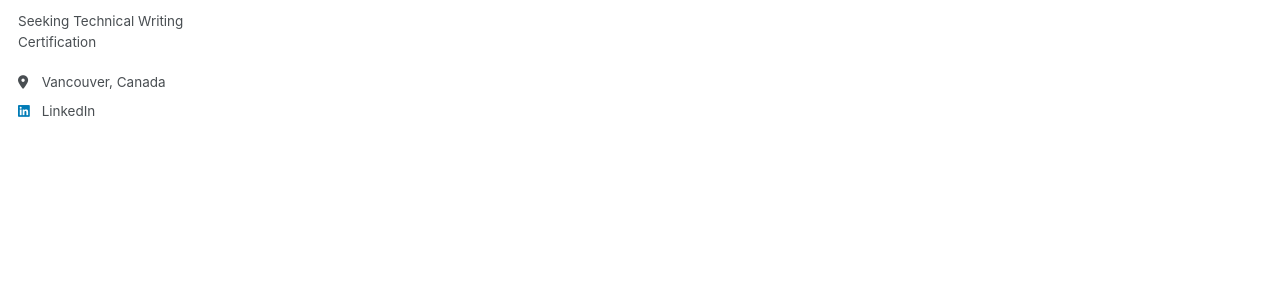
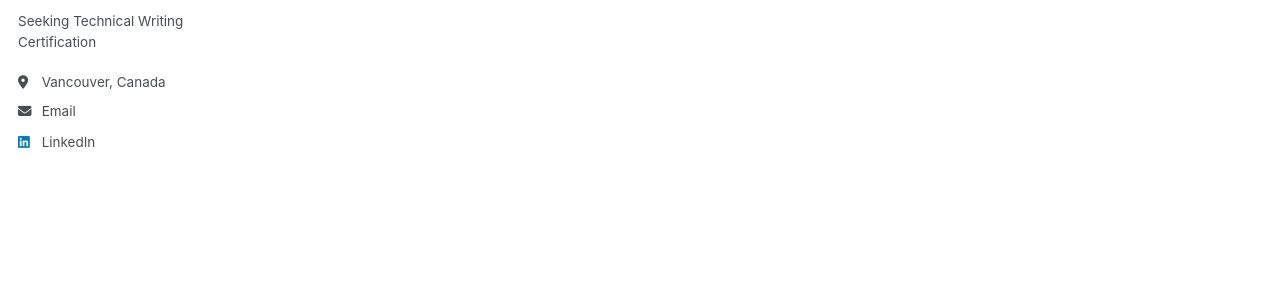
Before and after one commit to aidanmlee/aidanmlee.github.io, a Jekyll site: the page built from _pages/about.md, in a window 1280 px wide. Shown: the part 395-690 px from the top of the page. Built offline with Jekyll 4.4.1, drawn with Linux system fonts in a browser that asks for light colours.

Commit message:
updated email

```diff
--- a/_config.yml
+++ b/_config.yml
@@ -28,7 +28,7 @@ author:
   location         : "Vancouver, Canada"
   employer         :
   uri              : # URL
-  email            : # "lee.aidan.matthew@gmail.com"
+  email            : lee.aidan.matthew@gmail.com
 
   # Academic websites
   arxiv            : # URL - Update with the correct link to your profile
```
